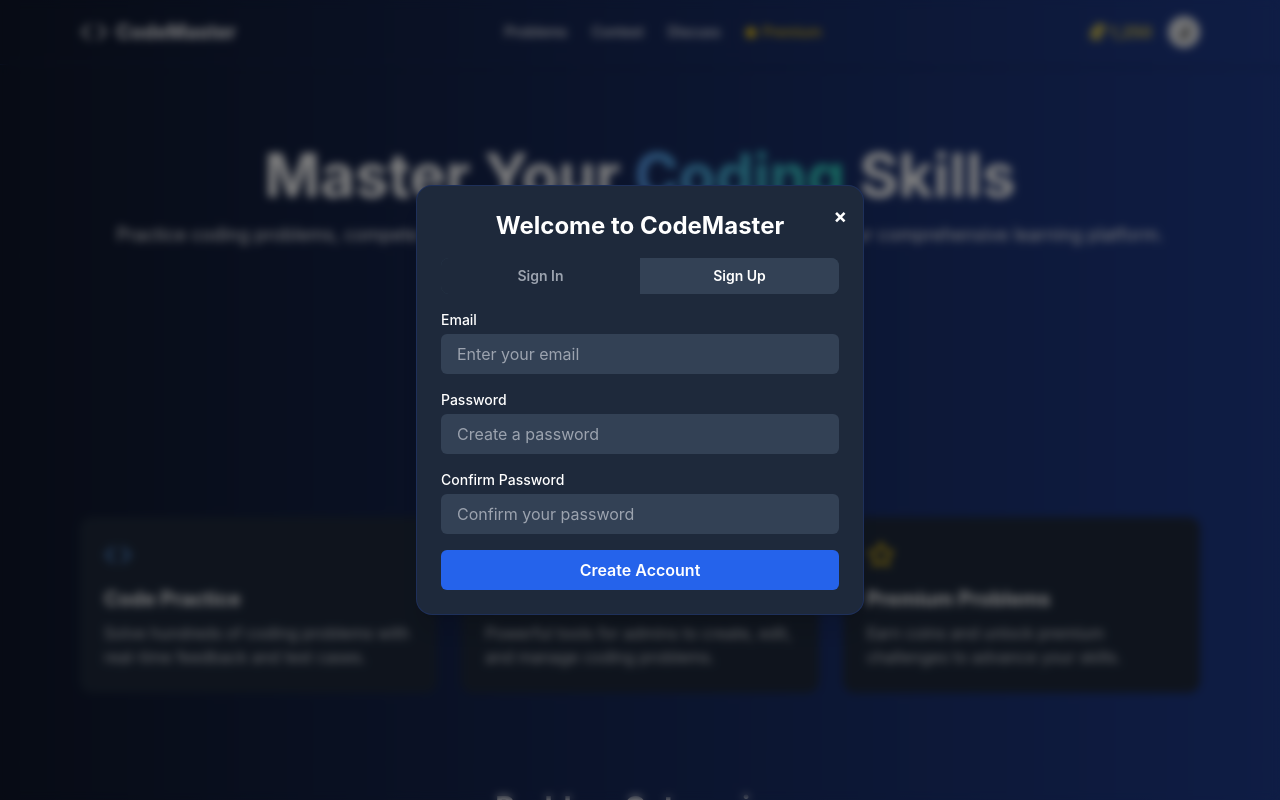
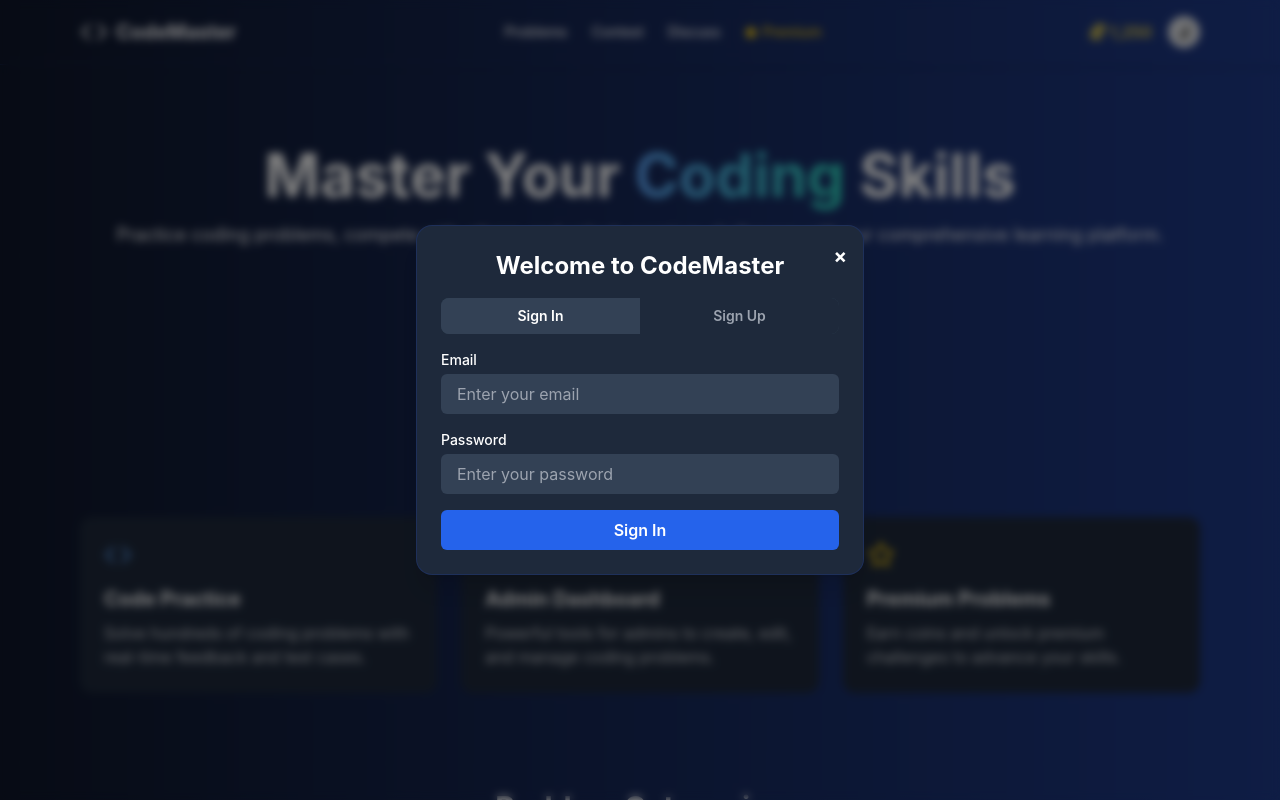
Before and after one commit to techRunnerBySJ/CodeInCodeOut, a React (Create React App) app in the folder frontend/codemaster/: page / in a window 1280 px wide. Both pictures are taken after a click on the button "Start Coding". Shown: the top 800 px of the page. Built offline with nearby package versions, Linux system fonts and the light colour scheme; no server answers.

Commit message:
Implement sign-in functionality in RegisterDialog component

```diff
--- a/frontend/codemaster/src/components/RegisterDialog.jsx
+++ b/frontend/codemaster/src/components/RegisterDialog.jsx
@@ -1,20 +1,50 @@
 import React, { useState } from 'react';
+import axios from 'axios';
+import { useNavigate } from 'react-router-dom';
+
 
 export default function RegisterDialog({ onClose }) {
-  const [isSignUp, setIsSignUp] = useState(true);
+  const [isSignUp, setIsSignUp] = useState(false);
+  const [email, setEmail] = useState('');
+  const [password, setPassword] = useState('');
+  const navigate = useNavigate();
+
+
+const API_BASE_URL = process.env.REACT_APP_API_URL;
+
+  const handleSignIn = async (e) => {
+    e.preventDefault();
+    try {
+      const response = await axios.post(`${API_BASE_URL}/api/v1/auth/login`, { email, password });
+      const { token, user } = response.data;
+
+      // Save token and user details
+      localStorage.setItem('token', token);
+      localStorage.setItem('role', user.role);
+      console.log('User signed in:', user);
+
+      // Close the dialog box
+      onClose();
+
+      // Redirect based on role
+      if (user.role === 'ADMIN') {
+        navigate('/admin-dashboard');
+      } else {
+        navigate('/');
+      }
+    } catch (error) {
+      console.error('Error during sign-in:', error.response?.data?.message || error.message);
+      alert('Invalid credentials. Please try again.');
+    }
+  };
 
   return (
     <div className="fixed inset-0 bg-black bg-opacity-50 backdrop-blur-sm flex items-center justify-center z-50">
       <div className="bg-[#1e293b] rounded-2xl p-6 w-full max-w-md shadow-xl relative border border-blue-900/40">
-        {/* Close Button */}
         <button onClick={onClose} className="absolute top-4 right-4 text-white text-xl font-bold hover:text-gray-300">
           &times;
         </button>
-
-        {/* Title */}
         <h2 className="text-xl md:text-2xl font-bold text-center mb-4 text-white">Welcome to CodeMaster</h2>
-
-        {/* Tabs */}
         <div className="flex mb-4 bg-[#2c3e50] rounded-lg overflow-hidden">
           <button
             onClick={() => setIsSignUp(false)}
@@ -33,43 +63,32 @@ export default function RegisterDialog({ onClose }) {
             Sign Up
           </button>
         </div>
-
-        {/* Form */}
-        <form className="space-y-4">
+        <form className="space-y-4" onSubmit={handleSignIn}>
           <div>
             <label className="block text-sm font-medium mb-1 text-white">Email</label>
             <input
               type="email"
+              value={email}
+              onChange={(e) => setEmail(e.target.value)}
               placeholder="Enter your email"
               className="w-full px-4 py-2 rounded-md bg-[#334155] text-white placeholder-gray-400 focus:outline-none focus:ring-2 focus:ring-blue-500"
             />
           </div>
-
           <div>
             <label className="block text-sm font-medium mb-1 text-white">Password</label>
             <input
               type="password"
-              placeholder="Create a password"
+              value={password}
+              onChange={(e) => setPassword(e.target.value)}
+              placeholder="Enter your password"
               className="w-full px-4 py-2 rounded-md bg-[#334155] text-white placeholder-gray-400 focus:outline-none focus:ring-2 focus:ring-blue-500"
             />
           </div>
-
-          {isSignUp && (
-            <div>
-              <label className="block text-sm font-medium mb-1 text-white">Confirm Password</label>
-              <input
-                type="password"
-                placeholder="Confirm your password"
-                className="w-full px-4 py-2 rounded-md bg-[#334155] text-white placeholder-gray-400 focus:outline-none focus:ring-2 focus:ring-blue-500"
-              />
-            </div>
-          )}
-
           <button
             type="submit"
             className="w-full bg-blue-600 hover:bg-blue-700 py-2 rounded-md font-semibold transition"
           >
-            {isSignUp ? 'Create Account' : 'Sign In'}
+            Sign In
           </button>
         </form>
       </div>
```
